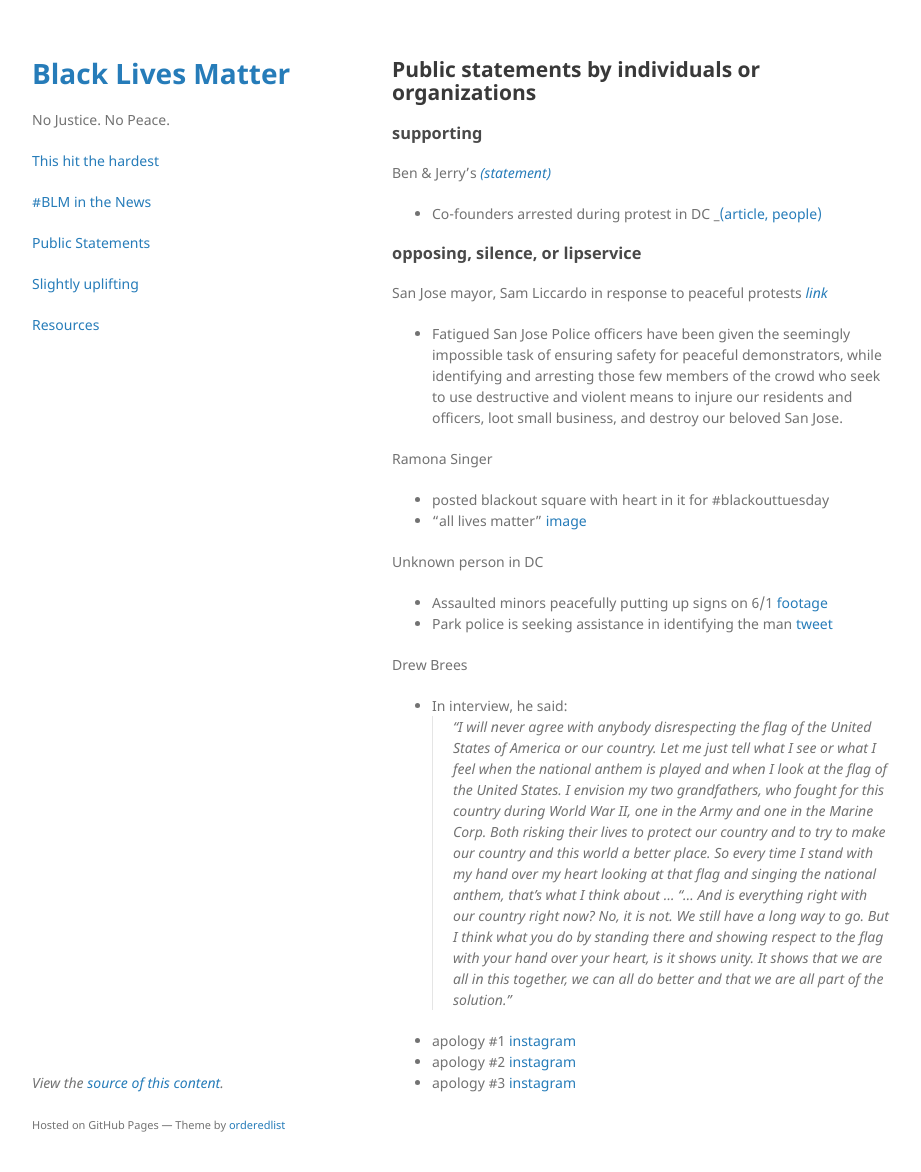
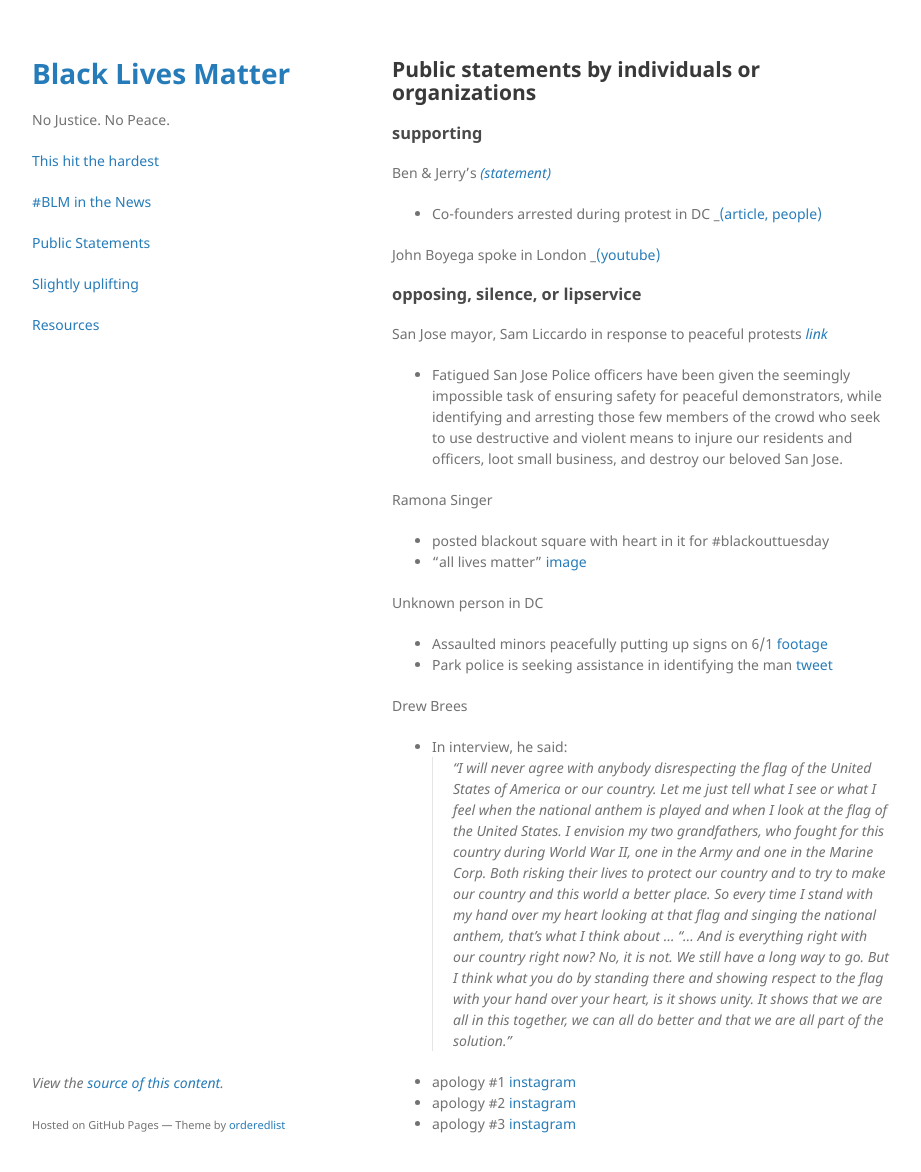
Before and after one commit to nojusticenopeace/nojusticenopeace.github.io, a Jekyll site: the page built from statements.md, in a window 1280 px wide and 1204 px high. Shown: the top 1172 px of the window, without its empty margins (178-1099 px from the left). Built offline with Jekyll 4.4.1, drawn with Linux system fonts in a browser that asks for light colours.

Commit message:
Update statements.md

```diff
--- a/statements.md
+++ b/statements.md
@@ -8,6 +8,8 @@ layout: default
 
 Ben & Jerry's _[(statement)](https://www.benjerry.com/about-us/media-center/dismantle-white-supremacy)_
 * Co-founders arrested during protest in DC _[(article, people)](https://people.com/crime/ben-jerrys-co-founders-arrested-during-protest/)
+
+John Boyega spoke in London _[(youtube)](https://www.youtube.com/watch?v=GGXEB25WdyQ)
 
 ### opposing, silence, or lipservice
 
```
